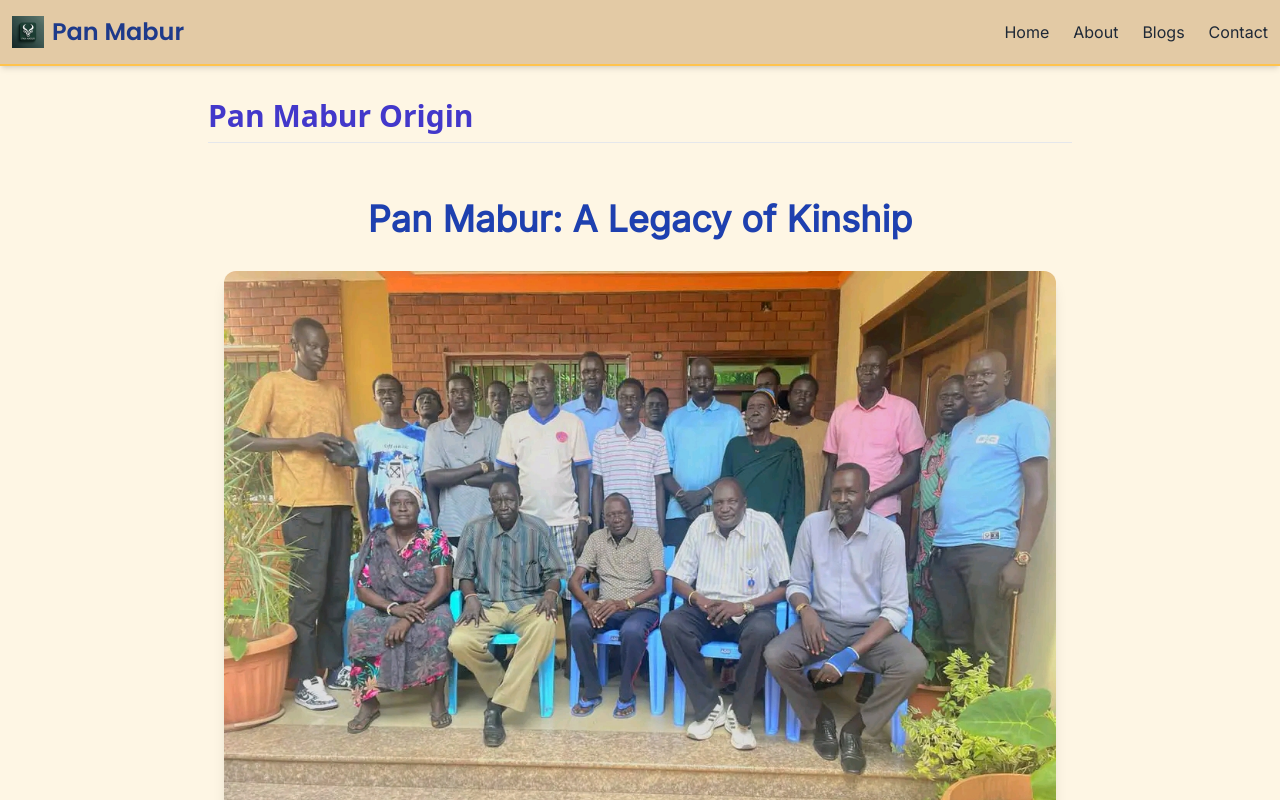
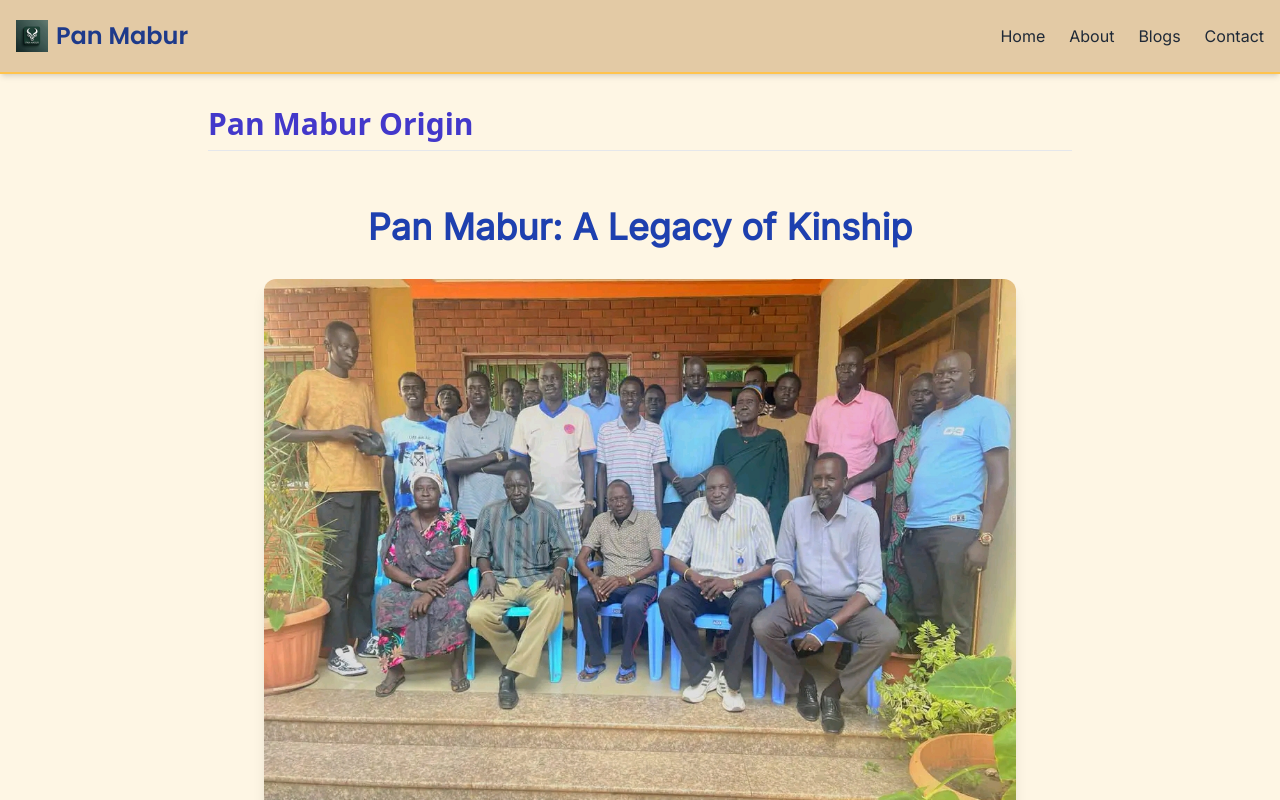
Before and after one commit to Ajuotdeng/pan-mabur-web, a React (Create React App) app: page /about in a window 1280 px wide. Shown: the top 800 px of the page. Built offline with nearby package versions, Linux system fonts and the light colour scheme.

Commit message:
frontend modifications

```diff
--- a/src/components/About.jsx
+++ b/src/components/About.jsx
@@ -6,14 +6,14 @@ import maburImage from '../assets/family2.jpg';
 const About = () => (
   <div className="max-w-4xl px-4 py-8 mx-auto">
     <Section title="Pan Mabur Origin">
-      <div className="min-h-screen px-4 py-10">
+      <div className="min-h-screen py-10 px-14">
         <h2 className="mb-8 text-3xl font-bold leading-relaxed text-center text-blue-800 md:text-4xl font-inter">
           Pan Mabur: A Legacy of Kinship
         </h2>
         <img
           src={maburImage}
           alt="Pan Mabur family"
-          className="w-full max-w-4xl mx-auto shadow-lg rounded-xl"
+          className="object-contain w-full h-auto max-w-4xl shadow-lg rounded-xl"
         />
         <p className="mt-6">
           The Pan Mabur community traces its origins to the expansive plains of Duk County in Jonglei State, South Sudan. Historically part of the larger Jieng (Dinka) ethnic group, the Pan Mabur Ajuot people were traditionally semi-nomadic pastoralists, deeply rooted in cattle keeping and communal life. Oral history tells of their migration across the Nile valleys in search of greener pastures, a journey shaped by resilience, survival, and unity.
@@ -32,7 +32,7 @@ const About = () => (
       <img
         src={dukImage}
         alt="cattle"
-        className="w-full max-w-4xl mx-auto shadow-lg rounded-xl"
+        className="object-contain w-full h-auto max-w-4xl shadow-lg rounded-xl"
       />
     </Section>
 
--- a/src/components/Navbar.jsx
+++ b/src/components/Navbar.jsx
@@ -7,10 +7,10 @@ export default function Navbar() {
   const [isOpen, setIsOpen] = useState(false);
 
   return (
-    <nav className="bg-[#e3caa5] shadow-md border-b-2 border-[#ffc34d] py-4 px-3">
+    <nav className="bg-[#e3caa5] shadow-md border-b-2 border-[#ffc34d] px-4 py-3">
       <div className="container flex items-center justify-between mx-auto">
         {/* Brand */}
-        <Link to="/" className="flex items-center space-x-2 text-2xl font-bold text-blue-900 font-poppins">
+        <Link to="/" className="flex items-center py-2 space-x-2 text-2xl font-bold text-blue-900 font-poppins">
           <img src={panmaburLogo} alt="Pan Mabur logo" className="w-8 h-8" />
           <span>Pan Mabur</span>
         </Link>
```
